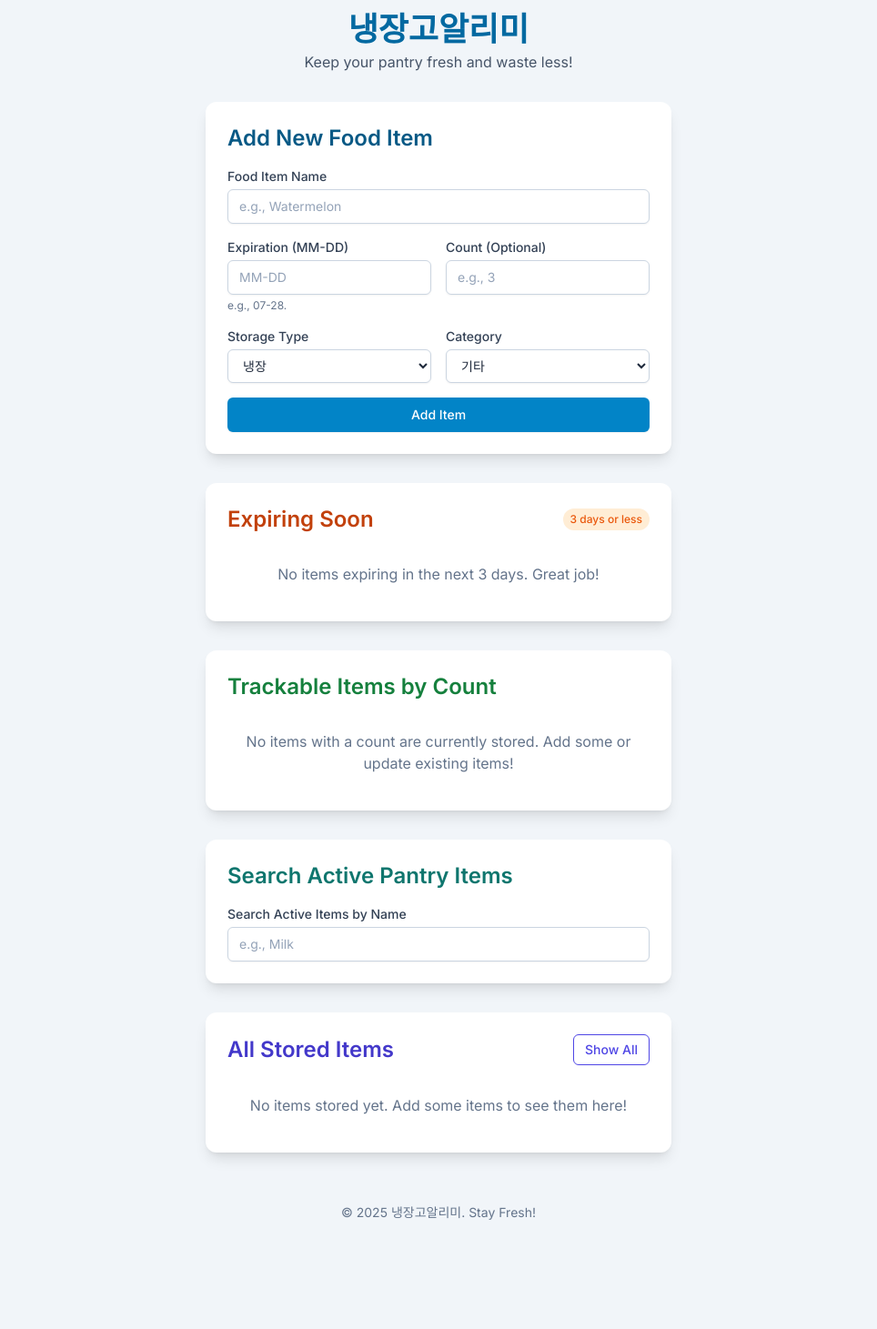
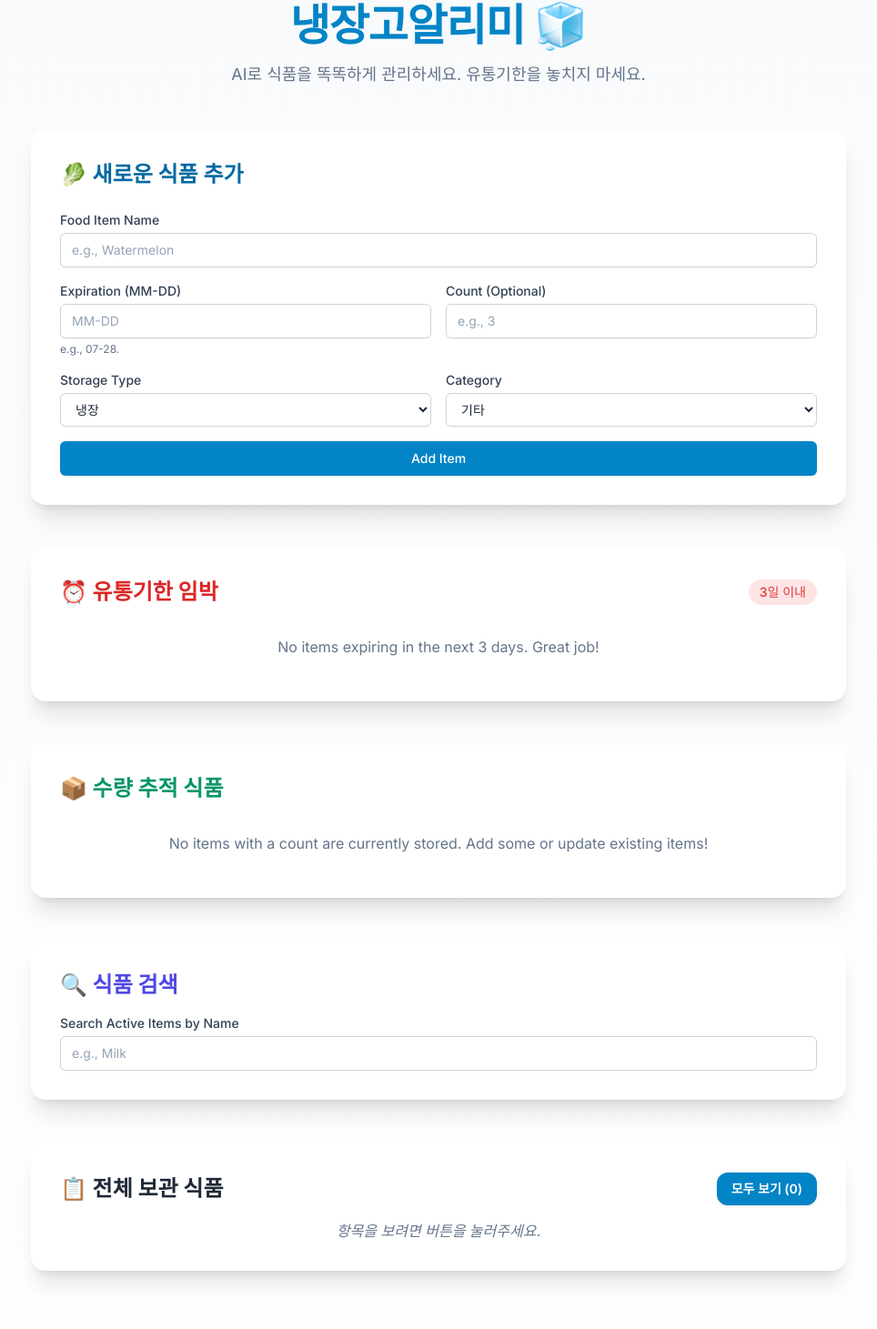
Before and after one commit to Kimmi7631/Fridge-notifier, a React (Vite) app: page / in a window 1280 px wide. Shown: the part 36-1497 px from the top of the page at 91% size, without its empty margins (158-1122 px from the left). Before the commit the page ends 1435 px from the top, so only its background shows below. Built offline with nearby package versions, Linux system fonts and the light colour scheme.

Commit message:
Add files via upload

```diff
--- a/App.tsx
+++ b/App.tsx
@@ -1,61 +1,92 @@
 
-import React, { useState } from 'react';
+import React, { useState, useMemo } from 'react';
 import { FoodForm } from './components/FoodForm';
 import { ExpiringSoonList } from './components/ExpiringSoonList';
 import { SearchFood } from './components/SearchFood';
 import { AllItemsList } from './components/AllItemsList';
-import { CountableItemsList } from './components/CountableItemsList'; // Import new component
+import { CountableItemsList } from './components/CountableItemsList';
 import { useFoodStorage } from './hooks/useFoodStorage';
+// import { PieChart, Pie, Cell, Tooltip, ResponsiveContainer, Legend } from 'recharts';
 
 const App: React.FC = () => {
-  const { foodItems, addFoodItem, removeFoodItem, consumeFoodItem, calculateDaysLeft } = useFoodStorage();
+  const {
+    foodItems,
+    addFoodItem,
+    removeFoodItem,
+    consumeFoodItem,
+    calculateDaysLeft,
+  } = useFoodStorage();
+
   const [showAllItems, setShowAllItems] = useState(false);
 
+  const expiringSoonItems = useMemo(
+    () => foodItems.filter(item => calculateDaysLeft(item.expirationDate) <= 3),
+    [foodItems, calculateDaysLeft]
+  );
+
+  const countableItems = useMemo(
+    () => foodItems.filter(item => item.count !== undefined && item.count > 0),
+    [foodItems]
+  );
+
+  // const categoryData = useMemo(() => {
+  //   const categories: { [key: string]: number } = {};
+  //   foodItems.forEach(item => {
+  //     const catName = foodCategoryDisplayMap[item.category] || foodCategoryDisplayMap.Others; // Requires foodCategoryDisplayMap
+  //     categories[catName] = (categories[catName] || 0) + 1;
+  //   });
+  //   return Object.entries(categories).map(([name, value]) => ({ name, value }));
+  // }, [foodItems]);
+
+  // const COLORS = ['#60A5FA', '#34D399', '#FBBF24', '#F87171', '#A78BFA', '#F472B6', '#7DD3FC', '#FDBA74', '#86EFAC'];
+
+
   return (
-    <div className="min-h-screen bg-slate-100 text-slate-800 flex flex-col items-center p-4 sm:p-6 lg:p-8 font-sans">
-      <div className="w-full max-w-lg space-y-8">
-        <header className="text-center pt-4">
-          <h1 className="text-3xl sm:text-4xl font-bold text-sky-700">냉장고알리미</h1>
-          <p className="text-slate-600 mt-1 text-sm sm:text-base">Keep your pantry fresh and waste less!</p>
-        </header>
+    <div className="min-h-screen bg-gradient-to-b from-slate-50 to-white text-slate-800 px-4 sm:px-6 lg:px-8 py-10 font-sans transition-colors">
+      <div className="max-w-4xl mx-auto space-y-12">
 
-        <section aria-labelledby="add-item-heading" className="bg-white p-5 sm:p-6 rounded-xl shadow-lg">
-          <h2 id="add-item-heading" className="text-xl sm:text-2xl font-semibold mb-4 text-sky-800">
-            Add New Food Item
-          </h2>
+        {/* Hero Section */}
+        <section className="text-center space-y-4">
+          <h1 className="text-5xl font-extrabold text-sky-600 tracking-tight">냉장고알리미 🧊</h1>
+          <p className="text-lg text-slate-500">AI로 식품을 똑똑하게 관리하세요. 유통기한을 놓치지 마세요.</p>
+        </section>
+
+        {/* Add Food */}
+        <section className="bg-white rounded-2xl shadow-xl p-8 space-y-6">
+          <h2 className="text-2xl font-bold text-sky-700">🥬 새로운 식품 추가</h2>
           <FoodForm onAddFood={addFoodItem} />
         </section>
 
-        <section aria-labelledby="expiring-soon-heading" className="bg-white p-5 sm:p-6 rounded-xl shadow-lg">
-          <div className="flex justify-between items-center mb-4">
-            <h2 id="expiring-soon-heading" className="text-xl sm:text-2xl font-semibold text-orange-700">
-              Expiring Soon
-            </h2>
-            <span className="text-xs text-orange-600 bg-orange-100 px-2 py-1 rounded-full font-medium">3 days or less</span>
+        {/* Visualization Dashboard - Section Removed */}
+
+
+        {/* Expiring Soon */}
+        <section className="bg-white rounded-2xl shadow-xl p-8 space-y-4">
+          <div className="flex justify-between items-center">
+            <h2 className="text-2xl font-bold text-red-600">⏰ 유통기한 임박</h2>
+            <span className="text-sm bg-red-100 text-red-600 px-3 py-1 rounded-full font-medium animate-pulse">3일 이내</span>
           </div>
           <ExpiringSoonList
-            foodItems={foodItems}
+            foodItems={expiringSoonItems}
             onRemoveFood={removeFoodItem}
             calculateDaysLeft={calculateDaysLeft}
           />
         </section>
 
-        <section aria-labelledby="countable-items-heading" className="bg-white p-5 sm:p-6 rounded-xl shadow-lg">
-          <h2 id="countable-items-heading" className="text-xl sm:text-2xl font-semibold mb-4 text-green-700">
-            Trackable Items by Count
-          </h2>
+        {/* Countable Items */}
+        <section className="bg-white rounded-2xl shadow-xl p-8 space-y-4">
+          <h2 className="text-2xl font-bold text-emerald-600">📦 수량 추적 식품</h2>
           <CountableItemsList
-            foodItems={foodItems}
+            foodItems={countableItems}
             onConsumeItem={consumeFoodItem}
             onRemoveFood={removeFoodItem}
             calculateDaysLeft={calculateDaysLeft}
           />
         </section>
 
-        <section aria-labelledby="search-item-heading" className="bg-white p-5 sm:p-6 rounded-xl shadow-lg">
-          <h2 id="search-item-heading" className="text-xl sm:text-2xl font-semibold mb-4 text-teal-700">
-            Search Active Pantry Items
-          </h2>
+        {/* Search */}
+        <section className="bg-white rounded-2xl shadow-xl p-8 space-y-4">
+          <h2 className="text-2xl font-bold text-indigo-600">🔍 식품 검색</h2>
           <SearchFood
             foodItems={foodItems}
             calculateDaysLeft={calculateDaysLeft}
@@ -63,43 +94,36 @@ const App: React.FC = () => {
           />
         </section>
 
-        <section aria-labelledby="all-items-heading" className="bg-white p-5 sm:p-6 rounded-xl shadow-lg">
-          <div className="flex justify-between items-center mb-4">
-            <h2 id="all-items-heading" className="text-xl sm:text-2xl font-semibold text-indigo-700">
-              All Stored Items
-            </h2>
+        {/* All Items */}
+        <section className="bg-white rounded-2xl shadow-xl p-8 space-y-4">
+          <div className="flex justify-between items-center">
+            <h2 className="text-2xl font-bold text-gray-800">📋 전체 보관 식품</h2>
             <button
               onClick={() => setShowAllItems(prev => !prev)}
-              className="px-3 py-1.5 border border-indigo-600 text-indigo-600 text-sm font-medium rounded-md hover:bg-indigo-50 focus:outline-none focus:ring-2 focus:ring-offset-1 focus:ring-indigo-500 transition-colors"
-              aria-expanded={showAllItems}
-              aria-controls="all-items-list-container"
+              className="bg-sky-600 text-white px-4 py-2 text-sm font-semibold rounded-xl shadow hover:bg-sky-700 active:scale-95 transition"
             >
-              {showAllItems ? 'Hide All' : 'Show All'}
+              {showAllItems ? '숨기기' : `모두 보기 (${foodItems.length})`}
             </button>
           </div>
-          {showAllItems && (
-            <div id="all-items-list-container">
-              <AllItemsList
-                foodItems={foodItems}
-                onRemoveFood={removeFoodItem}
-                calculateDaysLeft={calculateDaysLeft}
-              />
-            </div>
-          )}
-          {!showAllItems && foodItems.length > 0 && (
-            <p className="text-slate-500 text-center py-4">
-              Click "Show All" to view all {foodItems.length} stored item(s).
-            </p>
-          )}
-          {!showAllItems && foodItems.length === 0 && (
-            <p className="text-slate-500 text-center py-4">
-              No items stored yet. Add some items to see them here!
-            </p>
+          {showAllItems ? (
+            <AllItemsList
+              foodItems={foodItems}
+              onRemoveFood={removeFoodItem}
+              calculateDaysLeft={calculateDaysLeft}
+            />
+          ) : (
+            <p className="text-center text-slate-500 italic">항목을 보려면 버튼을 눌러주세요.</p>
           )}
         </section>
 
-        <footer className="text-center text-xs sm:text-sm text-slate-500 py-6">
-          <p>&copy; {new Date().getFullYear()} 냉장고알리미. Stay Fresh!</p>
+        {/* Placeholder for Future Features */}
+        <section className="text-center text-slate-400 pt-4 italic text-sm">
+         🚀 곧 제공됩니다: AI 레시피 추천, 스마트 알림, 공유 기능, PWA 지원...
+        </section>
+
+        {/* Footer */}
+        <footer className="text-center text-sm text-slate-400 pt-10">
+          <p>&copy; {new Date().getFullYear()} 냉장고알리미 | Designed with 🍀</p>
         </footer>
       </div>
     </div>
--- a/hooks/useFoodStorage.ts
+++ b/hooks/useFoodStorage.ts
@@ -71,14 +71,21 @@ export const useFoodStorage = () => {
   }, []);
 
   const consumeFoodItem = useCallback((id: number) => {
-    setFoodItems(prevItems =>
-      prevItems.map(item => {
-        if (item.id === id && item.count && item.count > 0) {
-          return { ...item, count: item.count - 1 };
+    setFoodItems(prevItems => {
+      const itemToConsume = prevItems.find(item => item.id === id);
+      if (itemToConsume && itemToConsume.count && itemToConsume.count > 0) {
+        const newCount = itemToConsume.count - 1;
+        if (newCount === 0) {
+          // Remove item if count becomes 0
+          return prevItems.filter(item => item.id !== id);
         }
-        return item;
-      })
-    );
+        // Otherwise, update count
+        return prevItems.map(item =>
+          item.id === id ? { ...item, count: newCount } : item
+        );
+      }
+      return prevItems; // Return previous items if item not found or no count
+    });
   }, []);
 
   return { foodItems, addFoodItem, removeFoodItem, consumeFoodItem, calculateDaysLeft };
--- a/index.html
+++ b/index.html
@@ -1,3 +1,4 @@
+
 <!DOCTYPE html>
 <html lang="en">
   <head>
@@ -29,9 +30,14 @@
   <script type="importmap">
 {
   "imports": {
-    "react/": "https://esm.sh/react@^19.1.0/",
-    "react": "https://esm.sh/react@^19.1.0",
-    "react-dom/": "https://esm.sh/react-dom@^19.1.0/"
+    "react": "https://esm.sh/react@18.2.0",
+    "react/jsx-runtime": "https://esm.sh/react@18.2.0/jsx-runtime",
+    "react/jsx-dev-runtime": "https://esm.sh/react@18.2.0/jsx-dev-runtime",
+    "react-dom": "https://esm.sh/react-dom@18.2.0",
+    "react-dom/client": "https://esm.sh/react-dom@18.2.0/client",
+    "recharts": "https://esm.sh/recharts@2.12.7",
+    "react-dom/": "https://esm.sh/react-dom@18.2.0/",
+    "react/": "https://esm.sh/react@18.2.0/"
   }
 }
 </script>
```
Also changed, not shown: package.json (+6 -2 lines).
